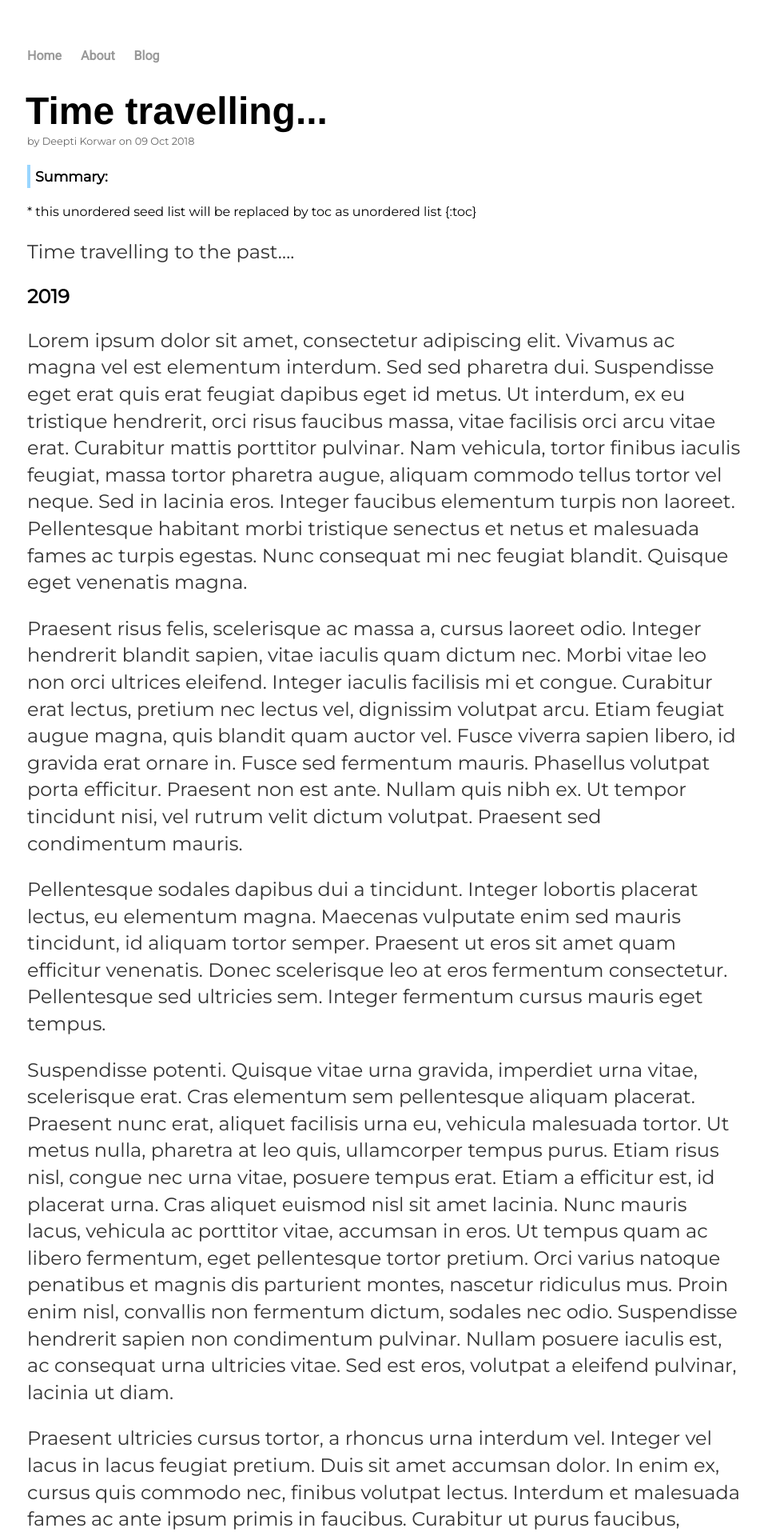
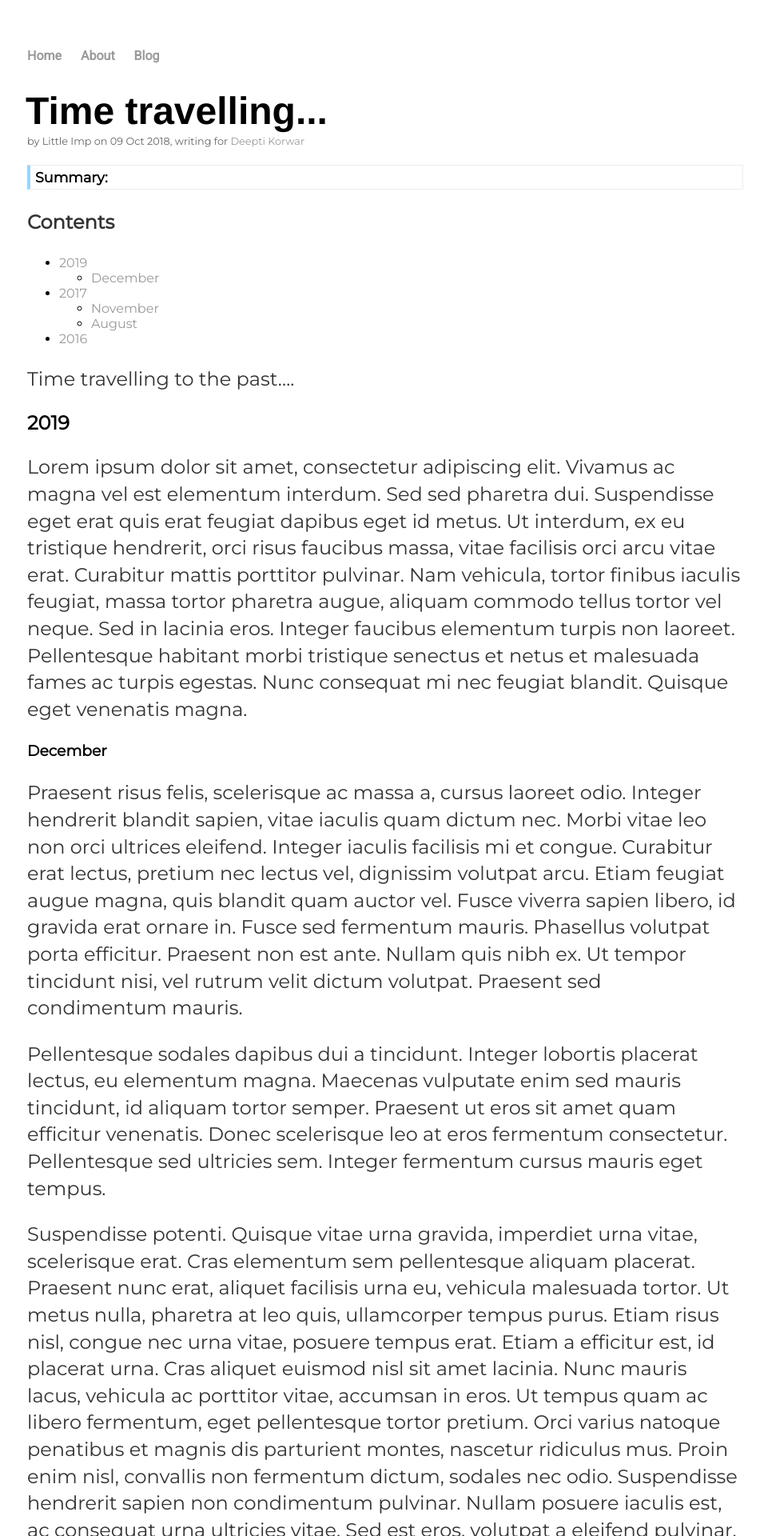
Before and after one commit to deeptikorwar/MyBlog, a Jekyll site: the page built from _posts/2018/10/2018-10-09-my-old-test-post.md, in a window 1280 px wide. Shown: the top 1920 px of the page at 80% size, without its empty margins (158-1119 px from the left). Built offline with Jekyll 4.4.1, drawn with Linux system fonts in a browser that asks for light colours.

Commit message:
worked on minitoc

```diff
--- a/_includes/toc.html
+++ /dev/null
@@ -1,2 +0,0 @@
-* this unordered seed list will be replaced by toc as unordered list
-{:toc}
--- a/_layouts/post.html
+++ b/_layouts/post.html
@@ -15,6 +15,4 @@
 
 <div class="summary">{{ page.summary }}</div>
 
-{% include toc.html %}
-
 {{ content }}
--- a/_posts/2018/10/2018-10-09-my-old-test-post.md
+++ b/_posts/2018/10/2018-10-09-my-old-test-post.md
@@ -1,15 +1,18 @@
 ---
 layout: post
-author: Deepti Korwar
+author: Little Imp
 title: "Time travelling..."
 date: 2018-10-09
 ---
-
+**Contents**
+* TOC
+{:toc}
 Time travelling to the past....
 
 ## 2019
 Lorem ipsum dolor sit amet, consectetur adipiscing elit. Vivamus ac magna vel est elementum interdum. Sed sed pharetra dui. Suspendisse eget erat quis erat feugiat dapibus eget id metus. Ut interdum, ex eu tristique hendrerit, orci risus faucibus massa, vitae facilisis orci arcu vitae erat. Curabitur mattis porttitor pulvinar. Nam vehicula, tortor finibus iaculis feugiat, massa tortor pharetra augue, aliquam commodo tellus tortor vel neque. Sed in lacinia eros. Integer faucibus elementum turpis non laoreet. Pellentesque habitant morbi tristique senectus et netus et malesuada fames ac turpis egestas. Nunc consequat mi nec feugiat blandit. Quisque eget venenatis magna.
 
+### December
 Praesent risus felis, scelerisque ac massa a, cursus laoreet odio. Integer hendrerit blandit sapien, vitae iaculis quam dictum nec. Morbi vitae leo non orci ultrices eleifend. Integer iaculis facilisis mi et congue. Curabitur erat lectus, pretium nec lectus vel, dignissim volutpat arcu. Etiam feugiat augue magna, quis blandit quam auctor vel. Fusce viverra sapien libero, id gravida erat ornare in. Fusce sed fermentum mauris. Phasellus volutpat porta efficitur. Praesent non est ante. Nullam quis nibh ex. Ut tempor tincidunt nisi, vel rutrum velit dictum volutpat. Praesent sed condimentum mauris.
 
 Pellentesque sodales dapibus dui a tincidunt. Integer lobortis placerat lectus, eu elementum magna. Maecenas vulputate enim sed mauris tincidunt, id aliquam tortor semper. Praesent ut eros sit amet quam efficitur venenatis. Donec scelerisque leo at eros fermentum consectetur. Pellentesque sed ultricies sem. Integer fermentum cursus mauris eget tempus.
@@ -18,7 +21,7 @@
 
 Praesent ultricies cursus tortor, a rhoncus urna interdum vel. Integer vel lacus in lacus feugiat pretium. Duis sit amet accumsan dolor. In enim ex, cursus quis commodo nec, finibus volutpat lectus. Interdum et malesuada fames ac ante ipsum primis in faucibus. Curabitur ut purus faucibus, mattis tortor sit amet, posuere diam. Duis ornare efficitur leo laoreet aliquet. In hac habitasse platea dictumst. Pellentesque sodales sapien ut euismod imperdiet. Donec vestibulum tempus magna in dignissim. Donec libero ante, porttitor non convallis eget, porta eu mi.
 
-## 2018
+<h2 class="no_toc">2018</h2>
 Lorem ipsum dolor sit amet, consectetur adipiscing elit. Vivamus ac magna vel est elementum interdum. Sed sed pharetra dui. Suspendisse eget erat quis erat feugiat dapibus eget id metus. Ut interdum, ex eu tristique hendrerit, orci risus faucibus massa, vitae facilisis orci arcu vitae erat. Curabitur mattis porttitor pulvinar. Nam vehicula, tortor finibus iaculis feugiat, massa tortor pharetra augue, aliquam commodo tellus tortor vel neque. Sed in lacinia eros. Integer faucibus elementum turpis non laoreet. Pellentesque habitant morbi tristique senectus et netus et malesuada fames ac turpis egestas. Nunc consequat mi nec feugiat blandit. Quisque eget venenatis magna.
 
 Praesent risus felis, scelerisque ac massa a, cursus laoreet odio. Integer hendrerit blandit sapien, vitae iaculis quam dictum nec. Morbi vitae leo non orci ultrices eleifend. Integer iaculis facilisis mi et congue. Curabitur erat lectus, pretium nec lectus vel, dignissim volutpat arcu. Etiam feugiat augue magna, quis blandit quam auctor vel. Fusce viverra sapien libero, id gravida erat ornare in. Fusce sed fermentum mauris. Phasellus volutpat porta efficitur. Praesent non est ante. Nullam quis nibh ex. Ut tempor tincidunt nisi, vel rutrum velit dictum volutpat. Praesent sed condimentum mauris.
@@ -32,8 +35,10 @@
 ## 2017
 Lorem ipsum dolor sit amet, consectetur adipiscing elit. Vivamus ac magna vel est elementum interdum. Sed sed pharetra dui. Suspendisse eget erat quis erat feugiat dapibus eget id metus. Ut interdum, ex eu tristique hendrerit, orci risus faucibus massa, vitae facilisis orci arcu vitae erat. Curabitur mattis porttitor pulvinar. Nam vehicula, tortor finibus iaculis feugiat, massa tortor pharetra augue, aliquam commodo tellus tortor vel neque. Sed in lacinia eros. Integer faucibus elementum turpis non laoreet. Pellentesque habitant morbi tristique senectus et netus et malesuada fames ac turpis egestas. Nunc consequat mi nec feugiat blandit. Quisque eget venenatis magna.
 
+### November
 Praesent risus felis, scelerisque ac massa a, cursus laoreet odio. Integer hendrerit blandit sapien, vitae iaculis quam dictum nec. Morbi vitae leo non orci ultrices eleifend. Integer iaculis facilisis mi et congue. Curabitur erat lectus, pretium nec lectus vel, dignissim volutpat arcu. Etiam feugiat augue magna, quis blandit quam auctor vel. Fusce viverra sapien libero, id gravida erat ornare in. Fusce sed fermentum mauris. Phasellus volutpat porta efficitur. Praesent non est ante. Nullam quis nibh ex. Ut tempor tincidunt nisi, vel rutrum velit dictum volutpat. Praesent sed condimentum mauris.
 
+### August
 Pellentesque sodales dapibus dui a tincidunt. Integer lobortis placerat lectus, eu elementum magna. Maecenas vulputate enim sed mauris tincidunt, id aliquam tortor semper. Praesent ut eros sit amet quam efficitur venenatis. Donec scelerisque leo at eros fermentum consectetur. Pellentesque sed ultricies sem. Integer fermentum cursus mauris eget tempus.
 
 Suspendisse potenti. Quisque vitae urna gravida, imperdiet urna vitae, scelerisque erat. Cras elementum sem pellentesque aliquam placerat. Praesent nunc erat, aliquet facilisis urna eu, vehicula malesuada tortor. Ut metus nulla, pharetra at leo quis, ullamcorper tempus purus. Etiam risus nisl, congue nec urna vitae, posuere tempus erat. Etiam a efficitur est, id placerat urna. Cras aliquet euismod nisl sit amet lacinia. Nunc mauris lacus, vehicula ac porttitor vitae, accumsan in eros. Ut tempus quam ac libero fermentum, eget pellentesque tortor pretium. Orci varius natoque penatibus et magnis dis parturient montes, nascetur ridiculus mus. Proin enim nisl, convallis non fermentum dictum, sodales nec odio. Suspendisse hendrerit sapien non condimentum pulvinar. Nullam posuere iaculis est, ac consequat urna ultricies vitae. Sed est eros, volutpat a eleifend pulvinar, lacinia ut diam.
--- a/css/main.css
+++ b/css/main.css
@@ -76,6 +76,7 @@
     padding: 4px 4px 4px 6px;
     font-size: 110%;
     color: #666666;
+    border: 1px solid #eee;
     border-left: 4px solid #99d6ff;
     margin: 20px 0
 }
```
Also changed, not shown: Gemfile (added, +7 -0 lines), _posts/2019/7/2019-07-08-my-test-post.md (+1 -0 lines).
